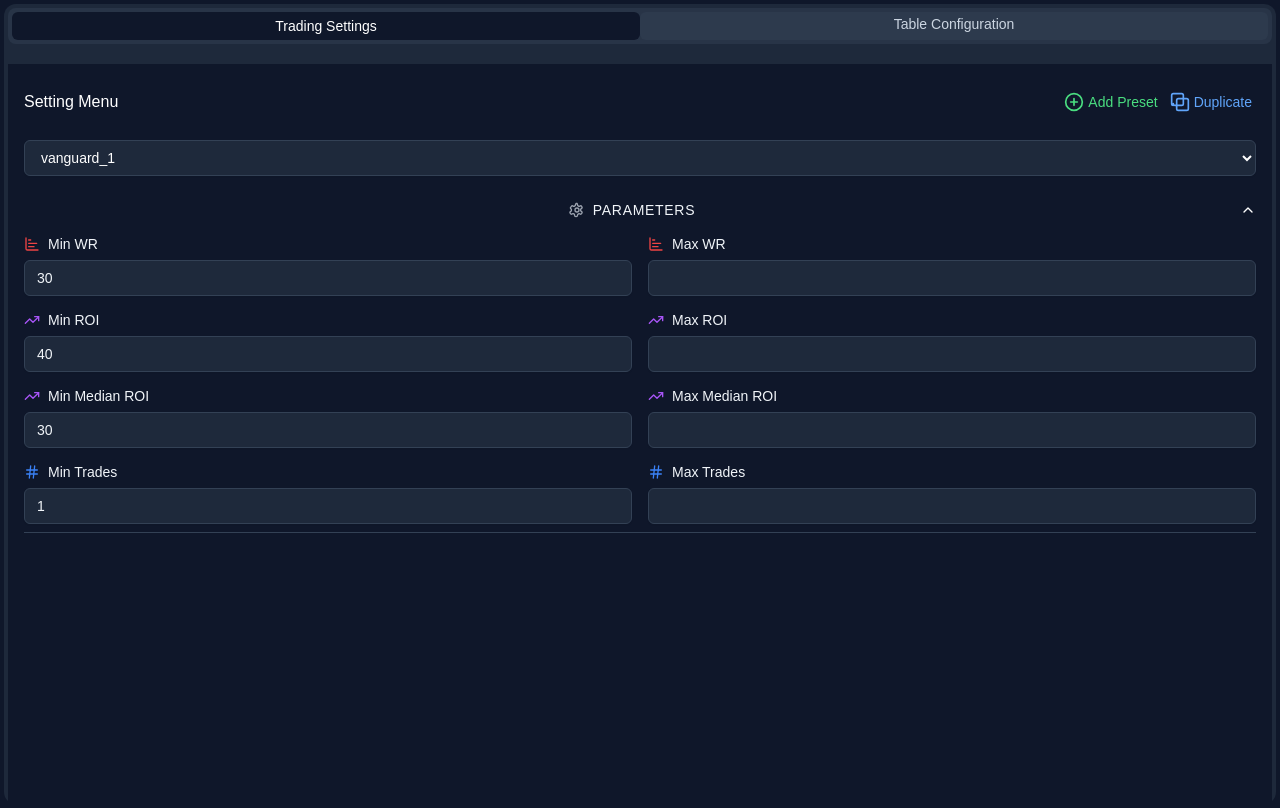
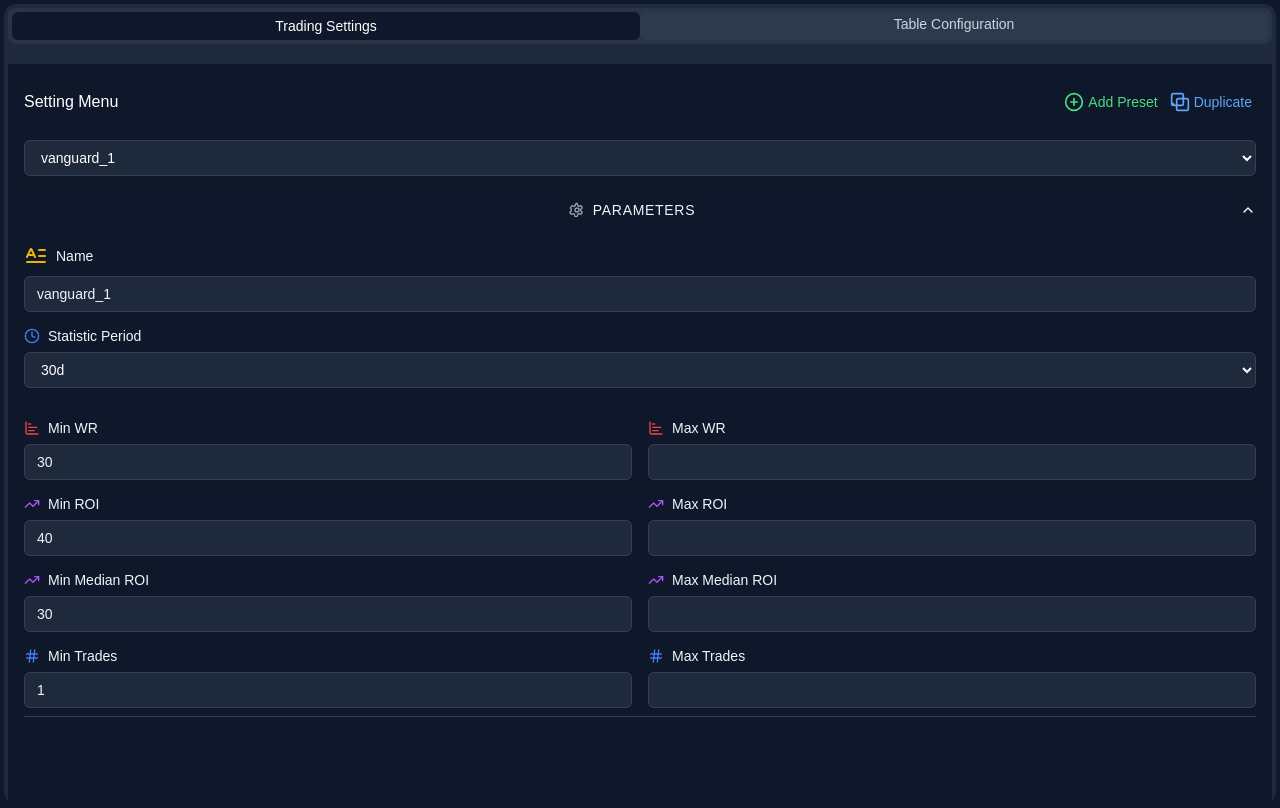
Before and after one commit to Vanguard1105/I_N_Parser, a Next.js app: page / in a window 1280 px wide. Both pictures are taken after a click on the button "PARAMETERS". Built offline with nearby package versions, Linux system fonts and the light colour scheme.

Commit message:
fit: update 2025-01-29: Parameter

```diff
--- /dev/null
+++ b/app/components/CustomDropdown.tsx
@@ -0,0 +1,34 @@
+// my-telegram-mini-app/app/components/CustomDropdown.tsx
+import React from "react";
+
+interface CustomDropdownProps {
+  options: { value: string; label: string }[];
+  value: string;
+  onChange: (value: string) => void;
+}
+
+const CustomDropdown: React.FC<CustomDropdownProps> = ({
+  options,
+  value,
+  onChange,
+}) => {
+  const handleChange = (event: React.ChangeEvent<HTMLSelectElement>) => {
+    onChange(event.target.value);
+  };
+
+  return (
+    <select
+      className="flex h-9 w-full items-center justify-between whitespace-nowrap rounded-md border px-3 py-2 text-sm shadow-sm ring-offset-background placeholder:text-muted-foreground focus:outline-none focus:ring-1 focus:ring-ring disabled:cursor-not-allowed disabled:opacity-50 bg-slate-800 border-slate-700 text-white"
+      value={value}
+      onChange={handleChange}
+    >
+      {options.map((option) => (
+        <option key={option.value} value={option.value}>
+          {option.label}
+        </option>
+      ))}
+    </select>
+  );
+};
+
+export default CustomDropdown;
--- /dev/null
+++ b/app/components/NameInput.tsx
@@ -0,0 +1,64 @@
+// my-telegram-mini-app/app/components/NameInput.tsx
+import React from "react";
+
+interface NameInputProps {
+  label?: string;
+  name: string;
+  id: string;
+  placeholder?: string;
+  value: string;
+  onChange: (event: React.ChangeEvent<HTMLInputElement>) => void;
+  disabled?: boolean;
+}
+
+const NameInput: React.FC<NameInputProps> = ({
+  label = "Name",
+  name,
+  id,
+  placeholder = "Enter name",
+  value,
+  onChange,
+  disabled = false,
+}) => {
+  return (
+    <div className="space-y-2">
+      <label
+        className="text-sm font-medium leading-none peer-disabled:cursor-not-allowed peer-disabled:opacity-70 flex items-center gap-2"
+        htmlFor={id}
+      >
+        <svg
+          xmlns="http://www.w3.org/2000/svg"
+          width="24"
+          height="24"
+          viewBox="0 0 24 24"
+          fill="none"
+          stroke="currentColor"
+          strokeWidth="2"
+          strokeLinecap="round"
+          strokeLinejoin="round"
+          className="lucide lucide-letter-text text-yellow-500"
+        >
+          <path d="M15 12h6"></path>
+          <path d="M15 6h6"></path>
+          <path d="m3 13 3.553-7.724a.5.5 0 0 1 .894 0L11 13"></path>
+          <path d="M3 18h18"></path>
+          <path d="M4 11h6"></path>
+        </svg>
+        {label}
+      </label>
+      <div>
+        <input
+          className="flex h-9 w-full rounded-md border px-3 py-1 text-base shadow-sm transition-colors file:border-0 file:bg-transparent file:text-sm file:font-medium file:text-foreground placeholder:text-muted-foreground focus-visible:outline-none focus-visible:ring-1 focus-visible:ring-ring disabled:cursor-not-allowed disabled:opacity-50 md:text-sm bg-slate-800 border-slate-700"
+          name={name}
+          id={id}
+          placeholder={placeholder}
+          value={value}
+          onChange={onChange}
+          disabled={disabled}
+        />
+      </div>
+    </div>
+  );
+};
+
+export default NameInput;
--- a/app/components/SettingsForm.tsx
+++ b/app/components/SettingsForm.tsx
@@ -1,6 +1,9 @@
+// my-telegram-mini-app/app/components/SettingsForm.tsx
 import { useState } from "react";
 import Dropdown from "./Dropdown";
 import ParameterInput from "./ParameterInput";
+import CustomDropdown from "./CustomDropdown";
+import NameInput from "./NameInput";
 
 const SettingsForm: React.FC = () => {
   const [settings, setSettings] = useState({
@@ -26,24 +29,43 @@ const SettingsForm: React.FC = () => {
     maxMedianROI: "",
     minTrades: "1",
     maxTrades: "",
+    name: "vanguard_1", // Add name to settings state
+    statisticPeriod: "30",
   });
 
-  const [selectedOption, setSelectedOption] = useState("option1");
+  const [selectedOption, setSelectedOption] = useState(
+    "6793b79af4b7571a5e546eec"
+  );
 
-  const handleChange = (event: React.ChangeEvent<HTMLSelectElement>) => {
-    setSelectedOption(event.target.value);
-  };
-
-  const handleInputChange = (event: React.ChangeEvent<HTMLInputElement>) => {
-    const { name, value } = event.target;
+  const handleInputChange = (name: string, value: string) => {
     setSettings((prevSettings) => ({
       ...prevSettings,
       [name]: value,
     }));
   };
 
+  const handleCustomDropdownChange = (value: string) => {
+    setSelectedOption(value);
+  };
+
+  const handleStatisticPeriodChange = (value: string) => {
+    handleInputChange("statisticPeriod", value);
+  };
+
+  const options = [
+    { value: "6793b79af4b7571a5e546eec", label: "vanguard_1" },
+    // Add more options if needed
+  ];
+
+  const statisticPeriodOptions = [
+    { value: "1", label: "1d" },
+    { value: "7", label: "7d" },
+    { value: "14", label: "14d" },
+    { value: "30", label: "30d" },
+  ];
+
   return (
-    <div className="flex flex-col bg-slate-900 mt-4 w-[100% - 8px] h-[100%] mx-1 px-2">
+    <div className="flex flex-col bg-slate-900 mt-4 w-[calc(100% - 8px)] h-[100%] mx-1 px-2">
       <div className="flex flex-row justify-between p-2 w-full items-center">
         <div className="text-white">Setting Menu</div>
         <div className="flex flex-row gap-2 py-5">
@@ -87,25 +109,62 @@ const SettingsForm: React.FC = () => {
         </div>
       </div>
       <div className="flex items-center justify-between px-2">
-        <select
-          id="options"
-          className="flex h-9 w-full items-center whitespace-nowrap rounded-md border px-3 py-2 text-sm shadow-sm ring-offset-background placeholder:text-muted-foreground focus:outline-none focus:ring-1 focus:ring-ring disabled:cursor-not-allowed disabled:opacity-50 [&>span]:line-clamp-1 bg-slate-800 border-slate-700 text-white"
+        <CustomDropdown
+          options={options}
           value={selectedOption}
-          onChange={handleChange}
-        >
-          <option value="6793b79af4b7571a5e546eec" className="bg-green-500">
-            vanguard_1
-          </option>
-        </select>
+          onChange={handleCustomDropdownChange}
+        />
       </div>
       <div className="px-2">
         <Dropdown title="PARAMETERS">
+          <div className="text-slate-100 py-2 pb-4">
+            <NameInput
+              label="Name"
+              name="name"
+              id="name"
+              placeholder="Enter name"
+              value={settings.name}
+              onChange={(event) =>
+                handleInputChange("name", event.target.value)
+              }
+            />
+            <div className="space-y-2 py-4">
+              <label
+                className="text-sm font-medium leading-none peer-disabled:cursor-not-allowed peer-disabled:opacity-70 flex items-center gap-2"
+                htmlFor="filterByLastNdays"
+              >
+                <svg
+                  xmlns="http://www.w3.org/2000/svg"
+                  width="24"
+                  height="24"
+                  viewBox="0 0 24 24"
+                  fill="none"
+                  stroke="currentColor"
+                  strokeWidth="2"
+                  strokeLinecap="round"
+                  strokeLinejoin="round"
+                  className="lucide lucide-clock h-4 w-4 text-blue-500"
+                >
+                  <circle cx="12" cy="12" r="10"></circle>
+                  <polyline points="12 6 12 12 16 14"></polyline>
+                </svg>
+                Statistic Period
+              </label>
+              <CustomDropdown
+                options={statisticPeriodOptions}
+                value={settings.statisticPeriod}
+                onChange={handleStatisticPeriodChange}
+              />
+            </div>
+          </div>
           <div className="grid grid-cols-2 gap-4 text-slate-100">
             <ParameterInput
               label="Min WR"
               name="minWR"
               value={settings.minWR}
-              onChange={handleInputChange}
+              onChange={(event) =>
+                handleInputChange("minWR", event.target.value)
+              }
               icon={
                 <svg
                   xmlns="http://www.w3.org/2000/svg"
@@ -130,7 +189,9 @@ const SettingsForm: React.FC = () => {
               label="Max WR"
               name="maxWR"
               value={settings.maxWR}
-              onChange={handleInputChange}
+              onChange={(event) =>
+                handleInputChange("maxWR", event.target.value)
+              }
               icon={
                 <svg
                   xmlns="http://www.w3.org/2000/svg"
@@ -155,7 +216,9 @@ const SettingsForm: React.FC = () => {
               label="Min ROI"
               name="minROI"
               value={settings.minROI}
-              onChange={handleInputChange}
+              onChange={(event) =>
+                handleInputChange("minROI", event.target.value)
+              }
               icon={
                 <svg
                   xmlns="http://www.w3.org/2000/svg"
@@ -178,7 +241,9 @@ const SettingsForm: React.FC = () => {
               label="Max ROI"
               name="maxROI"
               value={settings.maxROI}
-              onChange={handleInputChange}
+              onChange={(event) =>
+                handleInputChange("maxROI", event.target.value)
+              }
               icon={
                 <svg
                   xmlns="http://www.w3.org/2000/svg"
@@ -201,7 +266,9 @@ const SettingsForm: React.FC = () => {
               label="Min Median ROI"
               name="minMedianROI"
               value={settings.minMedianROI}
-              onChange={handleInputChange}
+              onChange={(event) =>
+                handleInputChange("minMedianROI", event.target.value)
+              }
               icon={
                 <svg
                   xmlns="http://www.w3.org/2000/svg"
@@ -224,7 +291,9 @@ const SettingsForm: React.FC = () => {
               label="Max Median ROI"
               name="maxMedianROI"
               value={settings.maxMedianROI}
-              onChange={handleInputChange}
+              onChange={(event) =>
+                handleInputChange("maxMedianROI", event.target.value)
+              }
               icon={
                 <svg
                   xmlns="http://www.w3.org/2000/svg"
@@ -247,7 +316,9 @@ const SettingsForm: React.FC = () => {
               label="Min Trades"
               name="minTrades"
               value={settings.minTrades}
-              onChange={handleInputChange}
+              onChange={(event) =>
+                handleInputChange("minTrades", event.target.value)
+              }
               icon={
                 <svg
                   xmlns="http://www.w3.org/2000/svg"
@@ -272,7 +343,9 @@ const SettingsForm: React.FC = () => {
               label="Max Trades"
               name="maxTrades"
               value={settings.maxTrades}
-              onChange={handleInputChange}
+              onChange={(event) =>
+                handleInputChange("maxTrades", event.target.value)
+              }
               icon={
                 <svg
                   xmlns="http://www.w3.org/2000/svg"
--- a/app/layout.tsx
+++ b/app/layout.tsx
@@ -25,7 +25,7 @@ export default function RootLayout({
   return (
     <html lang="en">
       <body
-        className={`${geistSans.variable} ${geistMono.variable} antialiased bg-slate-900 w-screen h-screen`}
+        className={`${geistSans.variable} ${geistMono.variable} antialiased bg-slate-900 w-full h-full`}
       >
         {children}
       </body>
```
